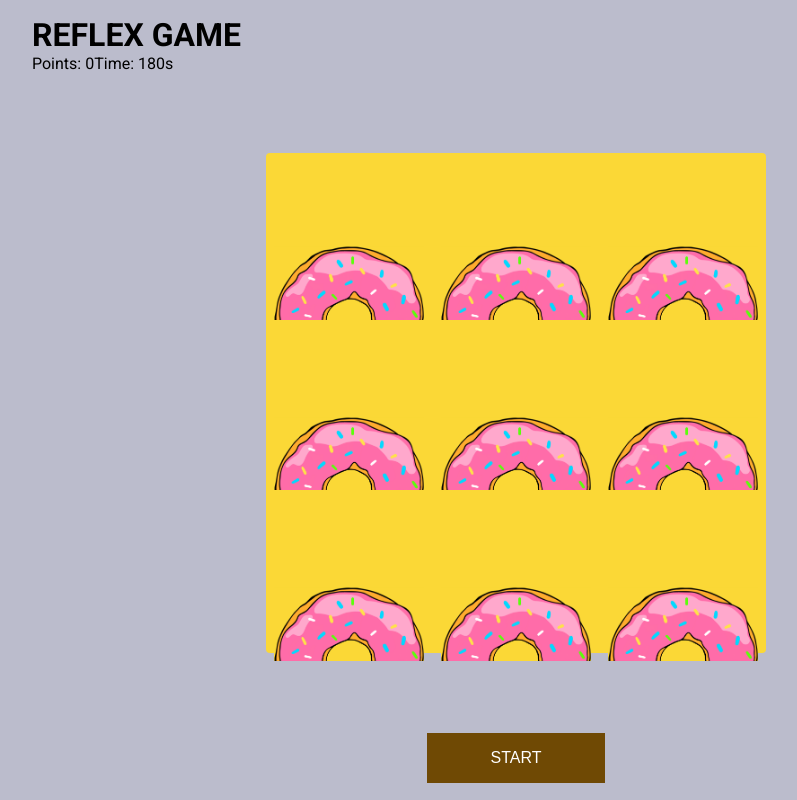
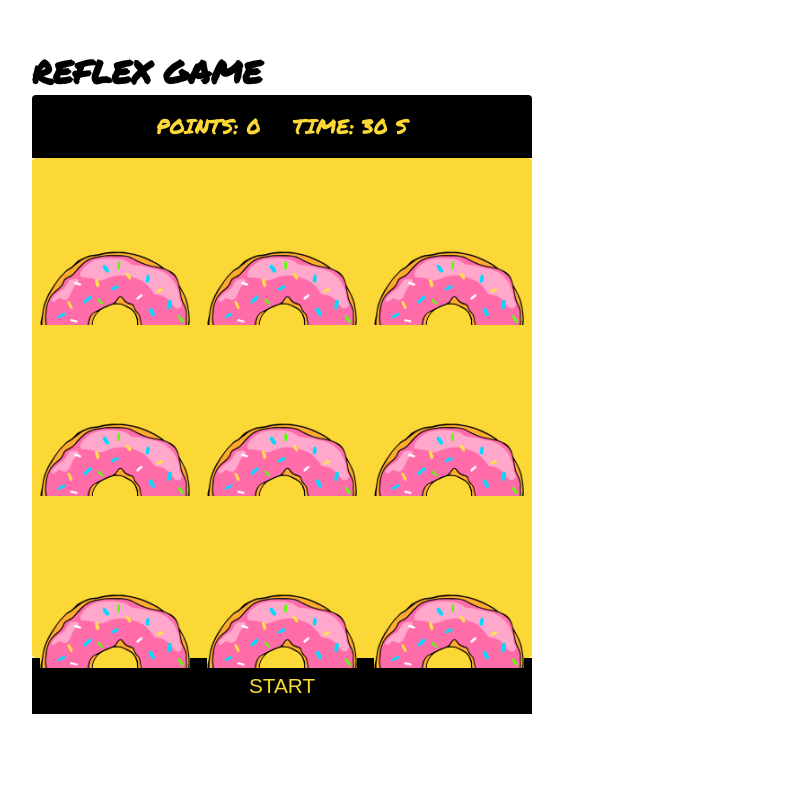
Before and after one commit to 1991Pawel/reflex-game, a React (Create React App) app: page / in a window 1280 px wide. Shown: the whole page, without its empty margins (124-921 px from the left). Built offline with nearby package versions, Linux system fonts and the light colour scheme.

Commit message:
change styles

```diff
--- a/src/components/Game/Game.module.scss
+++ b/src/components/Game/Game.module.scss
@@ -1,12 +1,12 @@
 .container {
   height: 100vh;
   width: 100vw;
-  background: #bbbccc;
+  overflow: hidden;
 }
 
 .wrapper {
   max-width: 1000px;
-  margin: 0 auto;
+  margin: 2rem auto;
   padding: 1rem;
 }
 
@@ -17,14 +17,12 @@
 
 .startBtn {
   cursor: pointer;
-  margin: 0 auto;
   display: block;
+  background: #000;
+  width: 500px;
   padding: 1rem 4rem;
-  font-size: 1rem;
+  font-size: 1.3rem;
   text-transform: uppercase;
-  color: #000;
   border: none;
-  background: #6f4904;
-  color: 3;
-  color: #fff;
+  color: #fbd836;
 }
--- a/src/components/Game/Game.tsx
+++ b/src/components/Game/Game.tsx
@@ -19,6 +19,7 @@ export const Game = () => {
       <div className={styles.wrapper}>
         <h1 className={styles.title}>Reflex Game</h1>
         <Statistics />
+
         <SquareBoard
           randomNumber={randomNumber}
           hitCorrectSquareHandler={hitCorrectSquareHandler}
--- a/src/components/SquareBoard/SquareBoard.module.scss
+++ b/src/components/SquareBoard/SquareBoard.module.scss
@@ -17,7 +17,6 @@
 }
 
 .squareBoard {
-  margin: 5rem auto;
   height: 500px;
   width: 500px;
   background: #fbd836;
@@ -31,11 +30,10 @@
   transform: translate(-50%, 100%);
   transition: 0.3s transform ease-in-out;
   z-index: 2;
-  opacity: 0;
 
   img {
-    height: 100px;
-    width: 100px;
+    height: 125px;
+    width: 125px;
   }
 }
 
--- /dev/null
+++ b/src/components/Statistics/Statistic.module.scss
@@ -0,0 +1,16 @@
+.stats {
+  display: flex;
+  justify-content: center;
+  background: #000;
+  color: #fbd836;
+  padding: 1rem;
+  width: 500px;
+  border-top-left-radius: 4px;
+  border-top-right-radius: 4px;
+}
+.points,
+.time {
+  margin: 0 1rem;
+  font-size: 1.3rem;
+  text-transform: uppercase;
+}
--- a/src/components/Statistics/Statistics.tsx
+++ b/src/components/Statistics/Statistics.tsx
@@ -1,12 +1,13 @@
 import React from 'react';
+import styles from '../Statistics/Statistic.module.scss';
 import { useGameContext } from 'context/GameContext';
 
 export const Statistics = () => {
   const { time, points } = useGameContext();
   return (
-    <div>
-      <span>Points: {points}</span>
-      <span>Time: {time}s</span>
+    <div className={styles.stats}>
+      <span className={styles.points}>Points: {points}</span>
+      <span className={styles.time}>Time: {time} s</span>
     </div>
   );
 };
--- a/src/context/GameContext.tsx
+++ b/src/context/GameContext.tsx
@@ -19,7 +19,7 @@ export const GameContext = createContext<GameConxtextProps | undefined>(
 const GameProvider: React.FC = ({ children }) => {
   const [gameOn, setGameOn] = useState(false);
   const [squares] = useState([1, 2, 3, 4, 5, 6, 7, 8, 9]);
-  const { time, setTime } = useTimer(180, gameOn);
+  const { time, setTime } = useTimer(30, gameOn);
   const [points, setPoints] = useState(0);
   const [randomNumber, setRandomNumber] = useState<number | null>();
   const gameSpeed = 650;
--- a/src/index.css
+++ b/src/index.css
@@ -1,4 +1,4 @@
-@import url('https://fonts.googleapis.com/css2?family=Roboto:wght@400;700&display=swap');
+@import url('https://fonts.googleapis.com/css2?family=Permanent+Marker&display=swap');
 
 *,
 *:before,
@@ -10,7 +10,7 @@
 
 html {
   box-sizing: border-box;
-  font-family: 'Roboto', sans-serif;
+  font-family: 'Permanent Marker', cursive;
 }
 body {
   -webkit-font-smoothing: antialiased;
```
